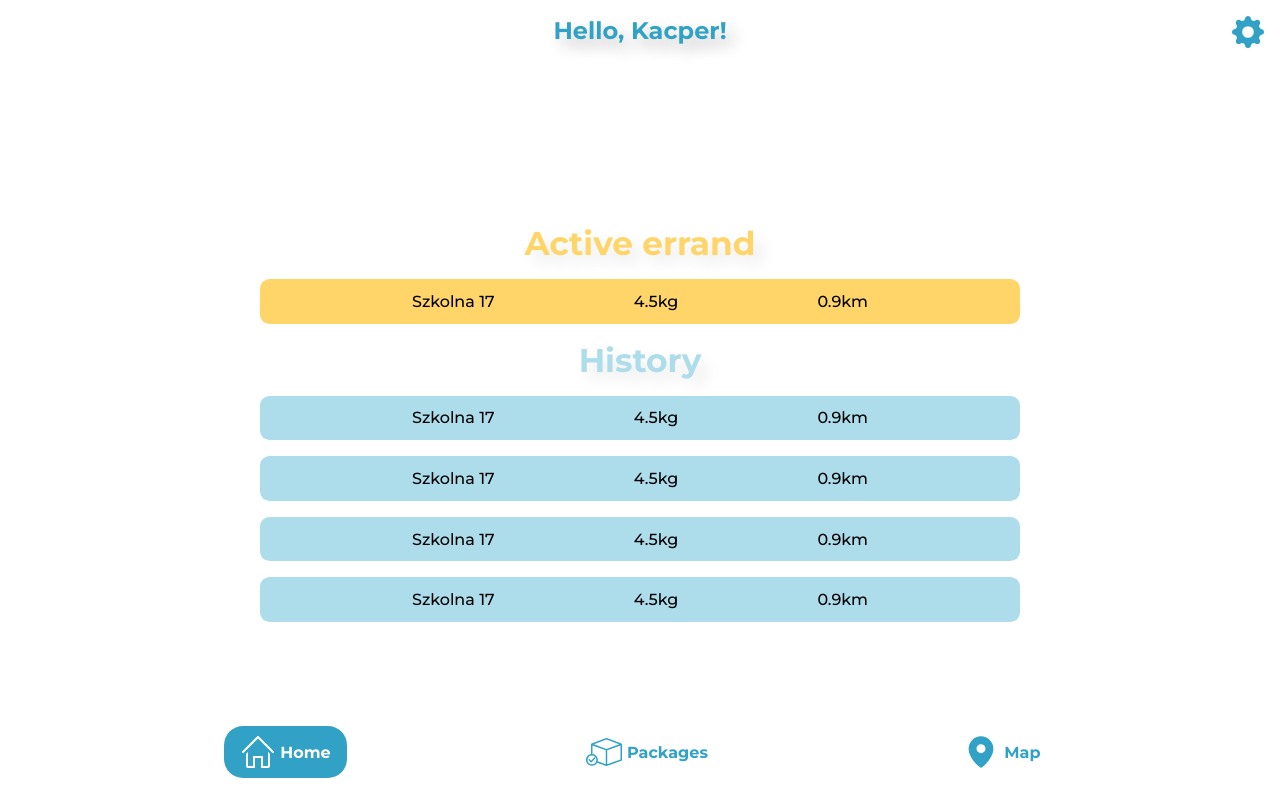
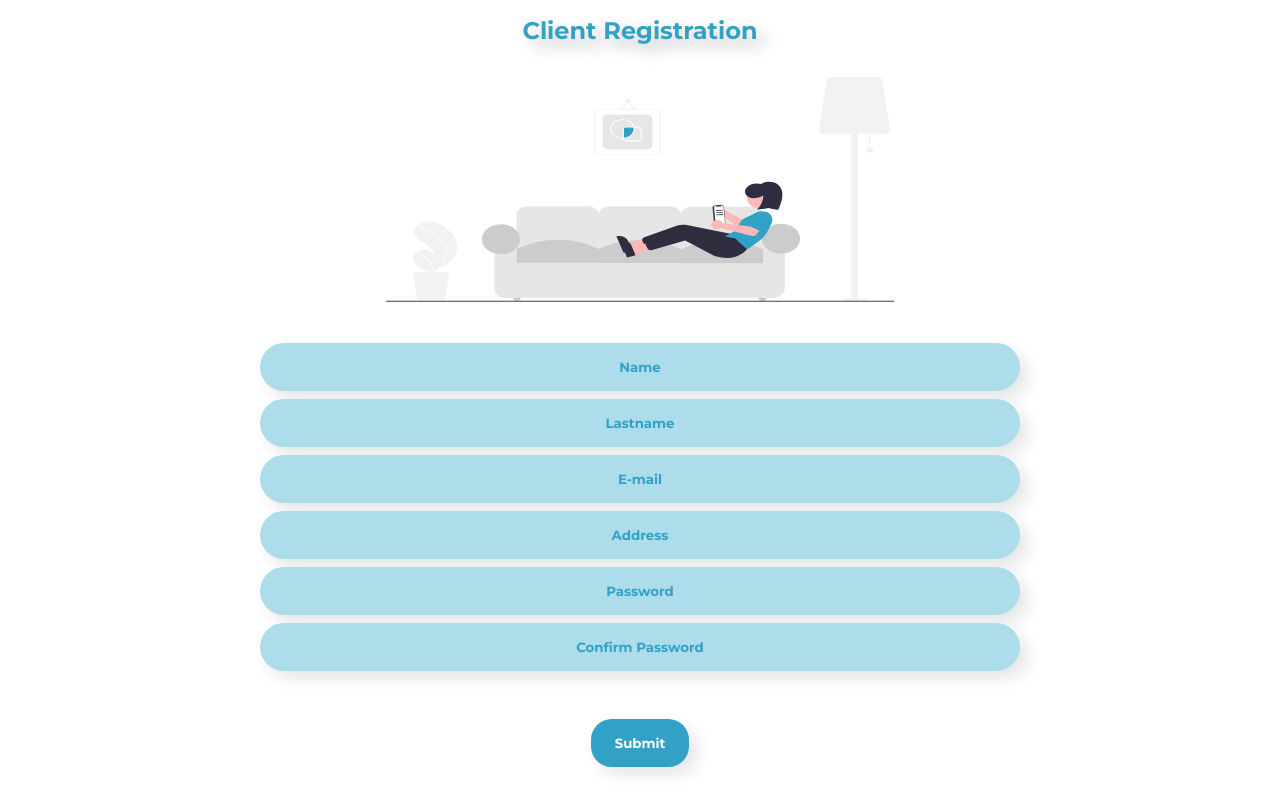
Before and after one commit to dp46504/IDelivery-Frontend, a React (Create React App) app: page / in a window 1280 px wide. Built offline with nearby package versions, Linux system fonts and the light colour scheme.

Commit message:
ClientRegistration page done

```diff
--- a/package.json
+++ b/package.json
@@ -9,6 +9,7 @@
     "firebase": "^9.5.0",
     "react": "^17.0.2",
     "react-dom": "^17.0.2",
+    "react-hook-form": "^7.22.1",
     "react-scripts": "4.0.3",
     "styled-components": "^5.3.3",
     "web-vitals": "^1.0.1"
@@ -18,7 +19,7 @@
     "build": "react-scripts build",
     "test": "react-scripts test",
     "eject": "react-scripts eject",
-    "deploy":"yarn build && firebase deploy"
+    "deploy": "yarn build && firebase deploy"
   },
   "eslintConfig": {
     "extends": [
--- a/src/App.js
+++ b/src/App.js
@@ -1,5 +1,7 @@
 import React from "react";
 import HomePage from "./Components/HomePage";
+import ClientRegistration from "./Components/ClientRegistration";
+
 import { GlobalStyles, BodyContainer } from "./Styles/Styles";
 import { initializeApp } from "firebase/app";
 
@@ -17,7 +19,8 @@ function App() {
   return (
     <BodyContainer orientation="v">
       <GlobalStyles></GlobalStyles>
-      <HomePage></HomePage>
+      {/* <HomePage></HomePage> */}
+      <ClientRegistration></ClientRegistration>
     </BodyContainer>
   );
 }
--- /dev/null
+++ b/src/Components/ClientRegistration.js
@@ -0,0 +1,76 @@
+import React from "react";
+import { useForm } from "react-hook-form";
+
+import {
+  FlexContainer,
+  UndrawIconStyle,
+  FormStyle,
+  Input,
+  Button,
+  colors,
+} from "../Styles/Styles";
+import { ReactComponent as ClientRegIcon } from "../Icons/client-reg-icon.svg";
+
+function ClientRegistration(props) {
+  const { register, handleSubmit } = useForm();
+  const onSubmit = (data) => {
+    if (data.confirmPasword !== data.password)
+      return alert("Passwords do not match!");
+
+    // TODO Send to back-end :^)
+  };
+
+  return (
+    <>
+      {/* Title Client Registration*/}
+      <div
+        style={{
+          color: colors.darkBlue,
+          fontSize: "1.5rem",
+          fontWeight: "bold",
+          textShadow: "0.5rem 0.5rem 1rem rgba(0,0,0,0.25)",
+        }}
+      >
+        Client Registration
+      </div>
+      <ClientRegIcon
+        className="icon"
+        style={(UndrawIconStyle, { marginTop: "2rem" })}
+      ></ClientRegIcon>
+
+      <FlexContainer orientation="v" height="100%">
+        <form style={FormStyle} onSubmit={handleSubmit(onSubmit)}>
+          <Input
+            placeholder="Name"
+            {...register("name", { required: true })}
+          ></Input>
+          <Input
+            placeholder="Lastname"
+            {...register("lastname", { required: true })}
+          ></Input>
+          <Input
+            placeholder="E-mail"
+            {...register("email", { required: true })}
+          ></Input>
+          <Input
+            placeholder="Address"
+            {...register("address", { required: true })}
+          ></Input>
+          <Input
+            type="password"
+            placeholder="Password"
+            {...register("password", { required: true })}
+          ></Input>
+          <Input
+            type="password"
+            placeholder="Confirm Password"
+            {...register("confirmPasword", { required: true })}
+          ></Input>
+          <Button type="submit" value="Submit"></Button>
+        </form>
+      </FlexContainer>
+    </>
+  );
+}
+
+export default ClientRegistration;
--- a/src/Styles/Styles.js
+++ b/src/Styles/Styles.js
@@ -134,3 +134,87 @@ export const IconStyle = {
   width: "36",
   height: "36",
 };
+
+export const UndrawIconStyle = {
+  width: "90%",
+  minWidth: "100",
+  maxWidth: "500",
+  aspectRatio: "1:1",
+};
+
+export const FormStyle = {
+  width: "100%",
+
+  display: "flex",
+  flexDirection: "column",
+  justifyContent: "center",
+  alignItems: "center",
+};
+
+export const Input = styled.input`
+  width: 95%;
+  height: fit-content;
+
+  background-color: ${colors.lightBlue};
+  border: none;
+  outline: none;
+  border-radius: 1.5rem;
+
+  text-align: center;
+  color: #000;
+  font-family: "Montserrat", sans-serif;
+  font-weight: bold;
+
+  padding: 1rem;
+  margin-top: 0.5rem;
+  box-shadow: 0.5rem 0.5rem 1rem rgba(0, 0, 0, 0.1);
+
+  transition: all 200ms ease-in-out;
+
+  &::placeholder {
+    background-color: ${colors.lightBlue};
+    color: ${colors.darkBlue};
+  }
+
+  &:-webkit-autofill {
+    -webkit-box-shadow: 0 0 0 10rem ${colors.lightBlue} inset; /* Change the color to your own background color */
+    -webkit-text-fill-color: #000;
+  }
+
+  &:-webkit-autofill:focus {
+    -webkit-box-shadow: 0 0 0 10rem ${colors.lightBlue} inset; /*your box-shadow*/
+    -webkit-text-fill-color: #000;
+  }
+
+  &:focus {
+    transform: scale(1.05);
+  }
+`;
+
+export const Button = styled.input`
+  width: fit-content;
+  height: fit-content;
+  justify-self: flex-end;
+
+  background-color: ${colors.darkBlue};
+  border: none;
+  outline: none;
+  border-radius: 1.3rem;
+
+  text-align: center;
+  color: #fff;
+  font-family: "Montserrat", sans-serif;
+  font-weight: bold;
+
+  padding: 1rem 1.5rem;
+  margin-top: 3rem;
+  box-shadow: 0.5rem 0.5rem 1rem rgba(0, 0, 0, 0.1);
+
+  cursor: pointer;
+
+  transition: all 200ms ease-in-out;
+
+  &:hover {
+    transform: scale(1.05);
+  }
+`;
```
Also changed, not shown: src/Icons/client-reg-icon.svg (added), 1 other file (tests, documents, lock files or other folders).
